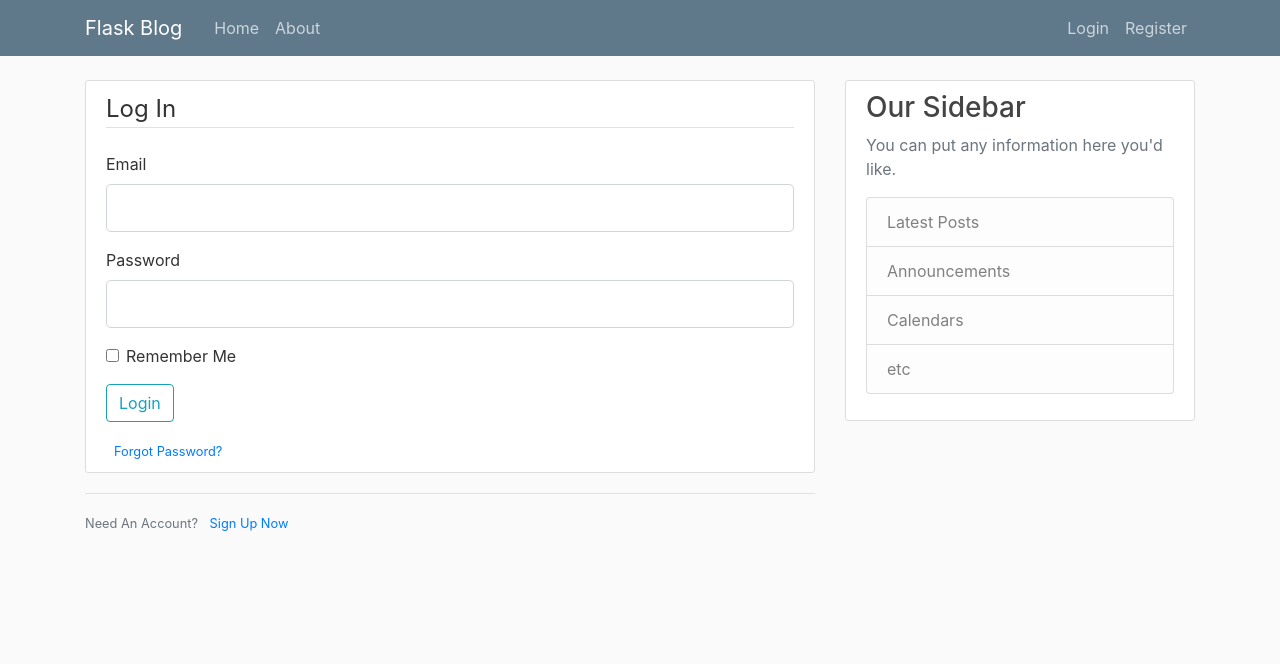
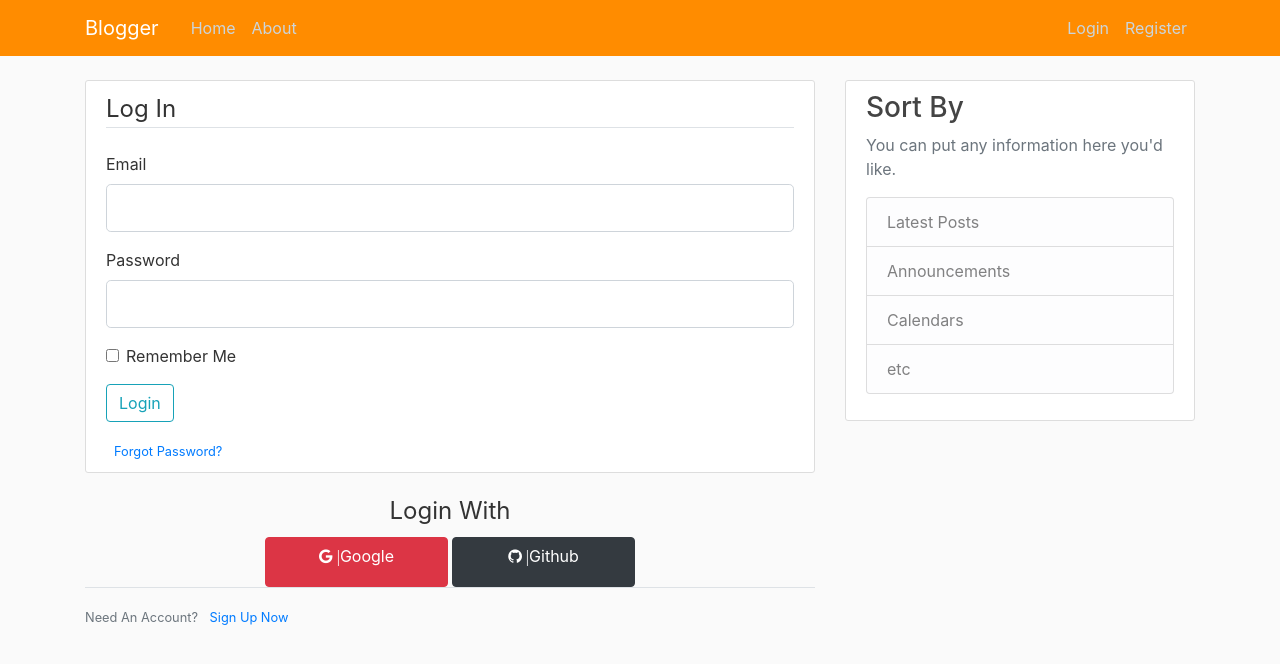
Before and after one commit to shahiljoshi/flask_blog, a Flask app: page /login in a window 1280 px wide. Shown: the top 664 px of the page. Run offline with Flask 2, Linux system fonts and the light colour scheme; some libraries are stand-ins or nearby versions.

Commit message:
feat:added social auth and searchbar

```diff
--- a/flaskblog/main/routes.py
+++ b/flaskblog/main/routes.py
@@ -8,7 +8,11 @@ main = Blueprint('main', __name__)
 @main.route("/home")
 def home():
     page = request.args.get('page', 1, type=int)
-    posts = Post.query.order_by(Post.date_posted.desc()).paginate(page=page, per_page=5)
+    q = request.args.get('q')
+    if q:
+        posts = Post.query.filter(Post.title.contains(q) | Post.content.contains(q)).order_by(Post.date_posted.desc()).paginate(page=page, per_page=5)
+    else:
+        posts = Post.query.order_by(Post.date_posted.desc()).paginate(page=page, per_page=5)
     return render_template('home.html', posts=posts)
 
 
--- a/flaskblog/static/main.css
+++ b/flaskblog/static/main.css
@@ -8,8 +8,8 @@ h1, h2, h3, h4, h5, h6 {
   color: #444444;
 }
 
-.bg-steel {
-  background-color: #5f788a;
+.bg{
+  background-color: darkorange;
 }
 
 .site-header .navbar-nav .nav-link {
--- a/flaskblog/templates/layout.html
+++ b/flaskblog/templates/layout.html
@@ -8,6 +8,8 @@
     <!-- Bootstrap CSS -->
     <link rel="stylesheet" href="https://maxcdn.bootstrapcdn.com/bootstrap/4.0.0/css/bootstrap.min.css" integrity="sha384-Gn5384xqQ1aoWXA+058RXPxPg6fy4IWvTNh0E263XmFcJlSAwiGgFAW/dAiS6JXm" crossorigin="anonymous">
     <link rel="stylesheet" type="text/css" href="{{ url_for('static', filename='main.css') }}">
+    <link rel="stylesheet" href="https://cdnjs.cloudflare.com/ajax/libs/font-awesome/4.7.0/css/font-awesome.min.css">
+
     {% if title %}
         <title>Flask blog - {{ title }}</title>
     {% else %}
@@ -16,9 +18,9 @@
 </head>
 <body>
     <header class="site-header">
-      <nav class="navbar navbar-expand-md navbar-dark bg-steel fixed-top">
+      <nav class="navbar navbar-expand-md navbar-dark bg fixed-top">
         <div class="container">
-          <a class="navbar-brand mr-4" href="/">Flask Blog</a>
+          <a class="navbar-brand mr-4" href="/">Blogger</a>
           <button class="navbar-toggler" type="button" data-toggle="collapse" data-target="#navbarToggle" aria-controls="navbarToggle" aria-expanded="false" aria-label="Toggle navigation">
             <span class="navbar-toggler-icon"></span>
           </button>
@@ -27,9 +29,14 @@
                 <a class="nav-item nav-link" href="{{ url_for('main.home') }}">Home</a>
                 <a class="nav-item nav-link" href="{{ url_for('main.about') }}">About</a>
             </div>
+
             <!-- Navbar Right Side -->
             <div class="navbar-nav">
                 {% if current_user.is_authenticated %}
+                    <form class="form-inline mr-3"  method="get">
+                        <input class="form-control mr-sm-2" name="q" type="search" placeholder="Search" aria-label="Search" required>
+                        <button class="btn btn-success my-2 my-sm-0" type="submit">Search</button>
+                    </form>
                     <a class="nav-item nav-link" href="{{ url_for('posts.new_post') }}">New Post</a>
                     <a class="nav-item nav-link" href="{{ url_for('users.account') }}">Account</a>
                     <a class="nav-item nav-link" href="{{ url_for('users.logout') }}">Logout</a>
@@ -60,7 +67,7 @@
         </div>
         <div class="col-md-4">
           <div class="content-section">
-            <h3>Our Sidebar</h3>
+            <h3>Sort By</h3>
             <p class='text-muted'>You can put any information here you'd like.
               <ul class="list-group">
                 <li class="list-group-item list-group-item-light">Latest Posts</li>
--- a/flaskblog/templates/login.html
+++ b/flaskblog/templates/login.html
@@ -44,9 +44,21 @@
             </small>
         </form>
     </div>
+    <div >
+       <center> <legend>Login With</legend>
+           <a href="{{ url_for('users.google_login') }}" type="button" class="col-3 btn btn-danger " ><p class="fa fa-google"> | </p>Google</a>
+            <a href="{{ url_for('users.github_login') }}" type="button" class="col-3 btn btn-dark"><p class="fa fa-github"> |  </p>Github</a>
+       </center>
+
+    </div>
+
     <div class="border-top pt-3">
         <small class="text-muted">
             Need An Account? <a class="ml-2" href="{{ url_for('users.register') }}">Sign Up Now</a>
+
         </small>
+{#        <a href="{{ url_for('users.google_login') }}" >Google</a>#}
+{#        <a href="{{ url_for('users.github_login') }}" >Github</a>#}
+
     </div>
 {% endblock content %}
--- a/flaskblog/users/routes.py
+++ b/flaskblog/users/routes.py
@@ -5,6 +5,11 @@ from flaskblog.models import User, Post
 from flaskblog.users.forms import (RegistrationForm, LoginForm, UpdateAccountForm,
                                    RequestResetForm, ResetPasswordForm)
 from flaskblog.users.utils import save_picture, send_reset_email
+from authlib.integrations.flask_client import OAuth
+from flaskblog import oauth
+import json
+
+
 
 users = Blueprint('users', __name__)
 
@@ -106,3 +111,55 @@ def reset_token(token):
         flash('Your password has been updated! You are now able to log in', 'success')
         return redirect(url_for('users.login'))
     return render_template('reset_token.html', title='Reset Password', form=form)
+
+
+# Google login route
+@users.route('/login/google')
+def google_login():
+    google = oauth.create_client('google')
+    redirect_uri = url_for('users.google_authorize', _external=True)
+    return google.authorize_redirect(redirect_uri)
+
+
+# Google authorize route
+@users.route('/login/google/authorize')
+def google_authorize():
+    if current_user.is_authenticated:
+        return redirect(url_for('main.home'))
+    google = oauth.create_client('google')
+    token = google.authorize_access_token()
+    resp = google.get('userinfo').json()
+
+    username = resp['name']
+    email = resp['email']
+    user1 = User.query.filter_by(email=email).first()
+    if not user1:
+        user = User(username=username, email=email,password="abc")
+        db.session.add(user)
+        db.session.commit()
+    else:
+        login_user(user1)
+    print(f"\n{resp}\n{username}\n{email}")
+    next_page = request.args.get('next')
+    return redirect(next_page) if next_page else redirect(url_for('main.home'))
+
+    # return redirect(url_for('main.home'))
+
+
+# Github login route
+@users.route('/login/github')
+def github_login():
+    github = oauth.create_client('github')
+    redirect_uri = url_for('users.github_authorize', _external=True)
+    return github.authorize_redirect(redirect_uri)
+
+
+# Github authorize route
+@users.route('/login/github/authorize')
+def github_authorize():
+    github = oauth.create_client('github')
+    token = github.authorize_access_token()
+    resp = github.get('user').json()
+
+    print(f"\n{resp}\n")
+    return "You are successfully signed in using github"
```
Also changed, not shown: flaskblog/__init__.py (+31 -1 lines), flaskblog/config.py (+7 -2 lines), flaskblog/templates/about.html (+7 -1 lines), flaskblog/site.db, run.py (line endings or trailing spaces).
